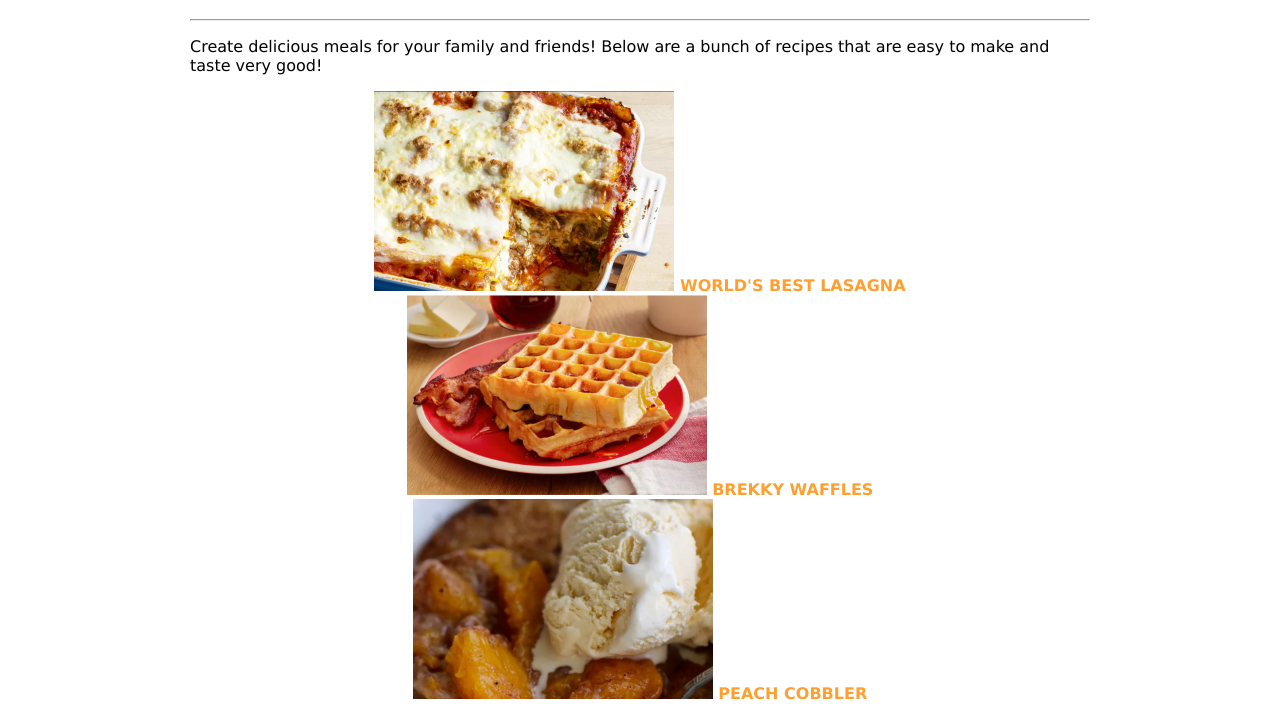
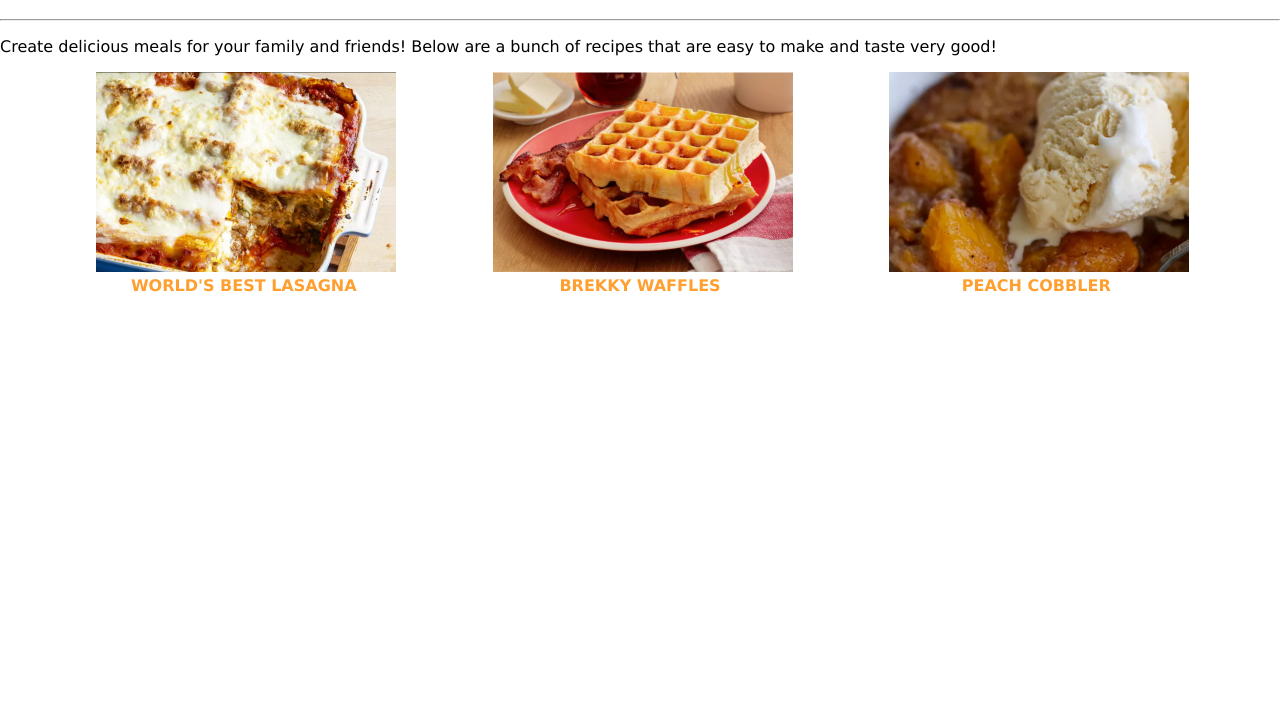
Before and after one commit to MikaCarapiet/odin-recipes, a plain HTML site: page index.html in a window 1280 px wide. Shown: the part 84-800 px from the top of the page. Drawn offline with Linux system fonts and the light colour scheme.

Commit message:
Edited HTML

```diff
--- a/css/style.css
+++ b/css/style.css
@@ -3,18 +3,18 @@ body {
     background-color: #ffffff;
     font-family: Verdana, Geneva, Tahoma, sans-serif;
     margin: auto;
-    width: 900px
 }
 
 .flex-container {
     display: flex;
-    margin: auto;
-    justify-content: center;
-    flex-direction: column;
+    justify-content: space-evenly;
+    flex-direction: row;
+    flex: 1 1 0%;
 }
 
 .flex-container div {
-    text-align: center
+    text-align: center;
+
 }
 
 a {
@@ -22,7 +22,6 @@ a {
     font-weight: bold;
     margin: auto;
     padding: 5px;
-    text-align: center;
     text-decoration: none;
 }
 
--- a/index.html
+++ b/index.html
@@ -20,17 +20,17 @@
         <div class="flex-container">
             <div><a id="lasagnalink" href="./recipes/lasagna.html">
                     <img src="./img/lasagna_closeup750x565.png" alt="lasagna closeup" height="200">
-                    <span class="titletext">WORLD'S BEST LASAGNA</span>
+                    <div><span class="titletext">WORLD'S BEST LASAGNA</span></div>
                 </a>
             </div>
 
             <div> <a id="wafflelink" href="./recipes/waffles.html">
                     <img src="./img/waffles_closeup601x399.png" alt="waffle closeup" height="200">
-                    <span class="titletext">BREKKY WAFFLES</span>
+                    <div><span class="titletext">BREKKY WAFFLES</span></div>
                 </a></div>
             <div><a id="cobblerlink" href="./recipes/peachcobbler.html">
                     <img src="./img/peachcobblerpic.png" alt="cobbler closeup" height="200">
-                    <span class="titletext">PEACH COBBLER</span>
+                    <div><span class="titletext">PEACH COBBLER</span></div>
                 </a></div>
         </div>
     </main>
```
